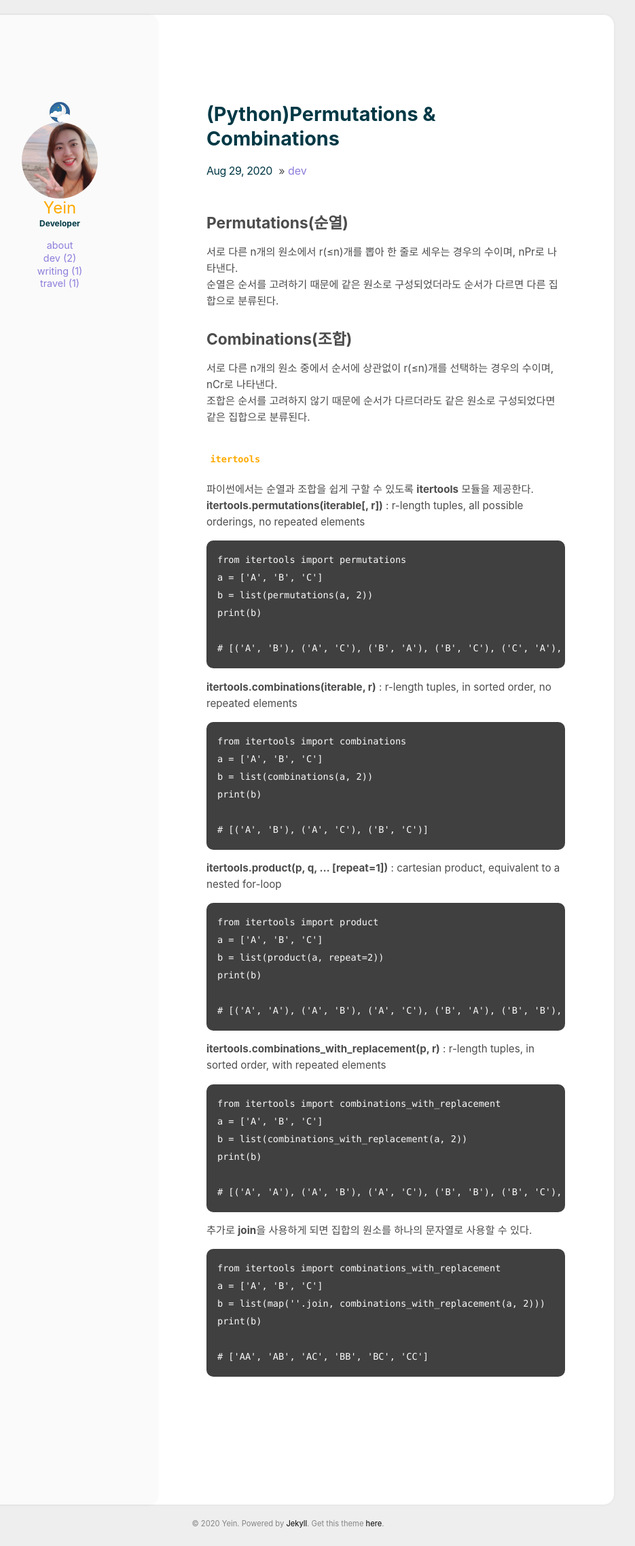
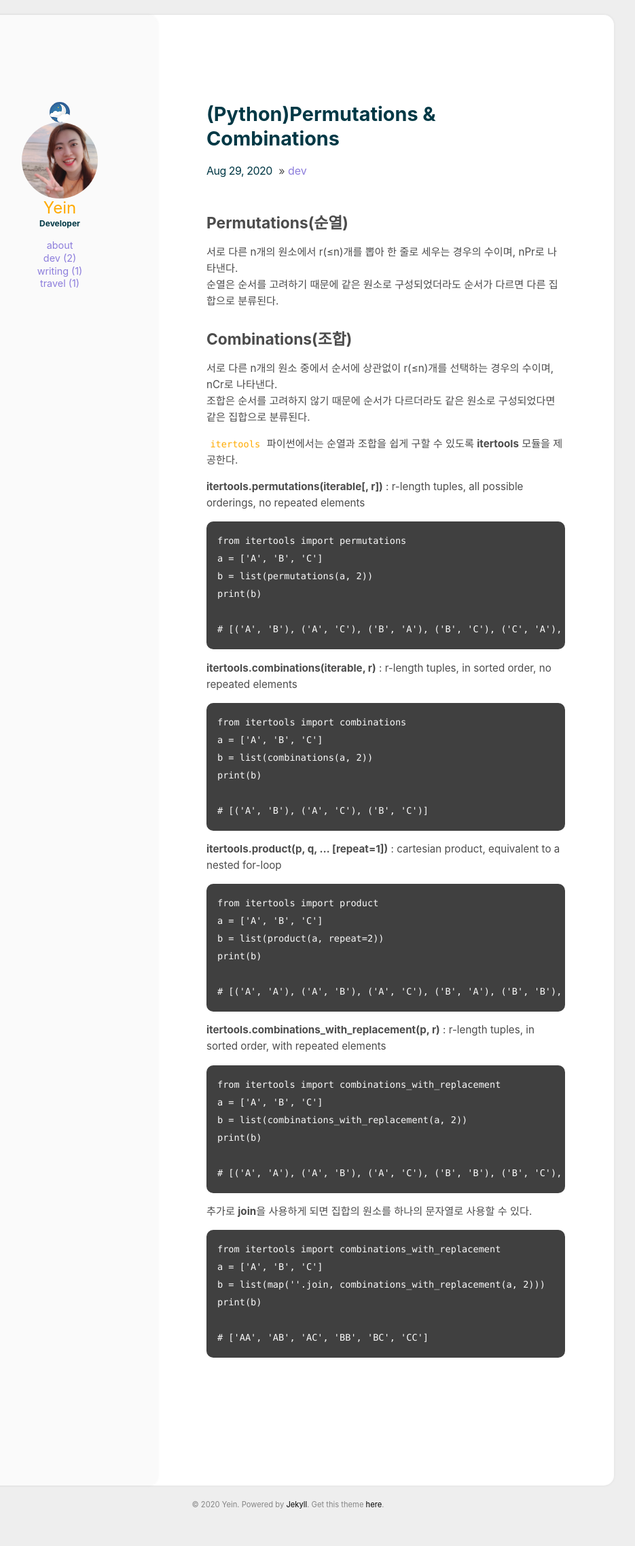
Before and after one commit to YeinHeo/yeinheo.github.io, a Jekyll site: the page built from _posts/2020-08-29-[python]permutations & combinatiosn.md, in a window 1280 px wide. Shown: the whole page at 68% size, without its empty margins (216-1151 px from the left). Built offline with Jekyll 4.4.1, drawn with Linux system fonts in a browser that asks for light colours; after the commit the page ends 2246 px from its top, so only the background shows below that.

````diff
--- a/_posts/2020-08-29-[python]permutations & combinatiosn.md
+++ b/_posts/2020-08-29-[python]permutations & combinatiosn.md
@@ -12,8 +12,9 @@ comments: true
 서로 다른 n개의 원소 중에서 순서에 상관없이 r(≤n)개를 선택하는 경우의 수이며, nCr로 나타낸다.
 조합은 순서를 고려하지 않기 때문에 순서가 다르더라도 같은 원소로 구성되었다면 같은 집합으로 분류된다.
 
-# `itertools`
+`itertools`
 파이썬에서는 순열과 조합을 쉽게 구할 수 있도록 **itertools** 모듈을 제공한다.
+
 **itertools.permutations(iterable[, r])** : r-length tuples, all possible orderings, no repeated elements
 
 ```
````
